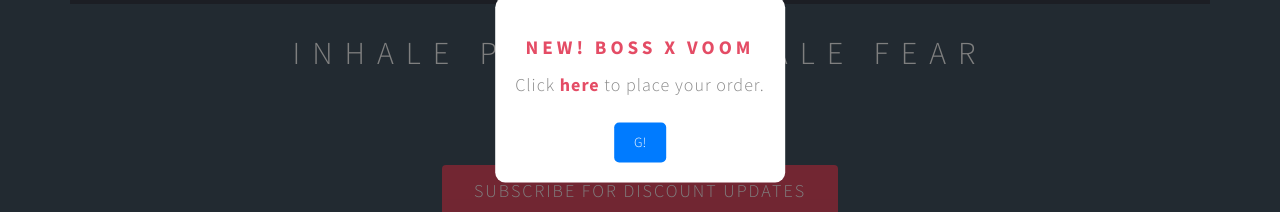
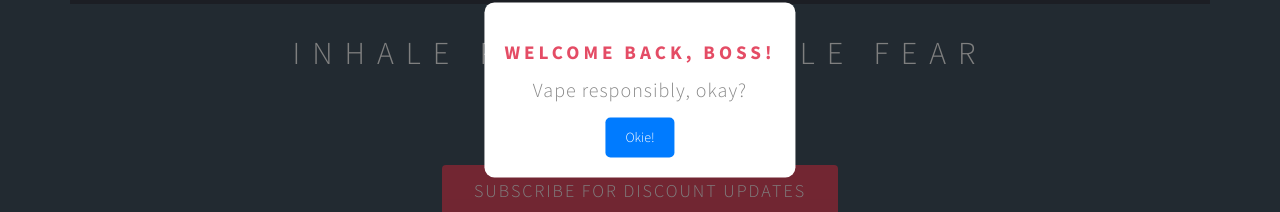
Before and after one commit to medusa-ph/medusa-ph.github.io, a plain HTML site: page index.html in a window 1280 px wide. Shown: the part 310-522 px from the top of the page. Drawn offline with Linux system fonts and the light colour scheme.

Commit message:
Update index.html

```diff
--- a/index.html
+++ b/index.html
@@ -40,9 +40,9 @@
 
 	<div id="popup-container">
 		<div id="popup-content">
-			<h2>NEW! Boss x Voom</h2>
-			<p class="message">Click <a href="https://www.facebook.com/share/hCUViTxhyDJSMfpR/"><b>here</b></a> to place your order.</p>
-			<button onclick="closePopup()">G!</button>
+			<h2>Welcome back, boss!</h2>
+			<p>Vape responsibly, okay?</p>
+			<button onclick="closePopup()">Okie!</button>
 		</div>
 	</div>
 
```
